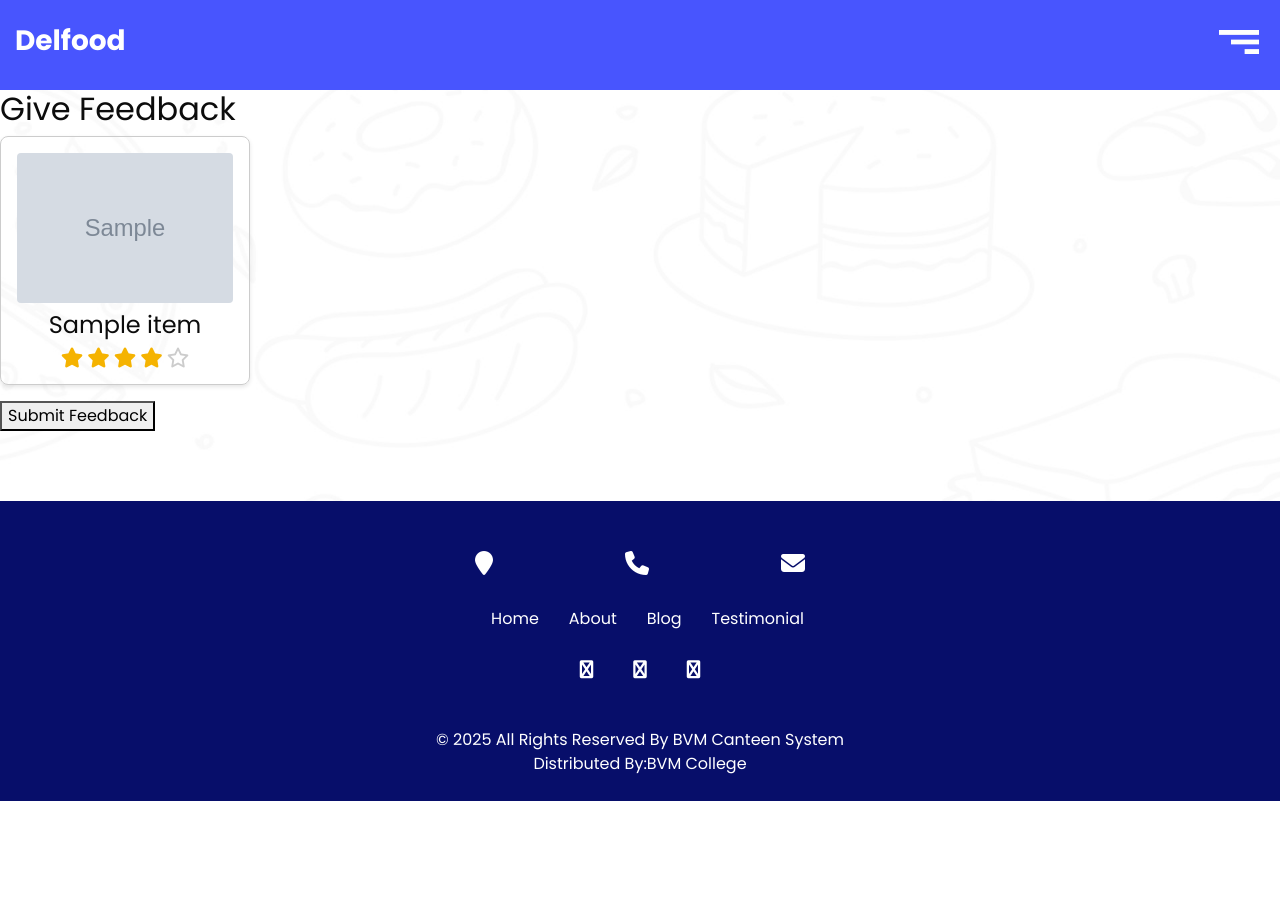
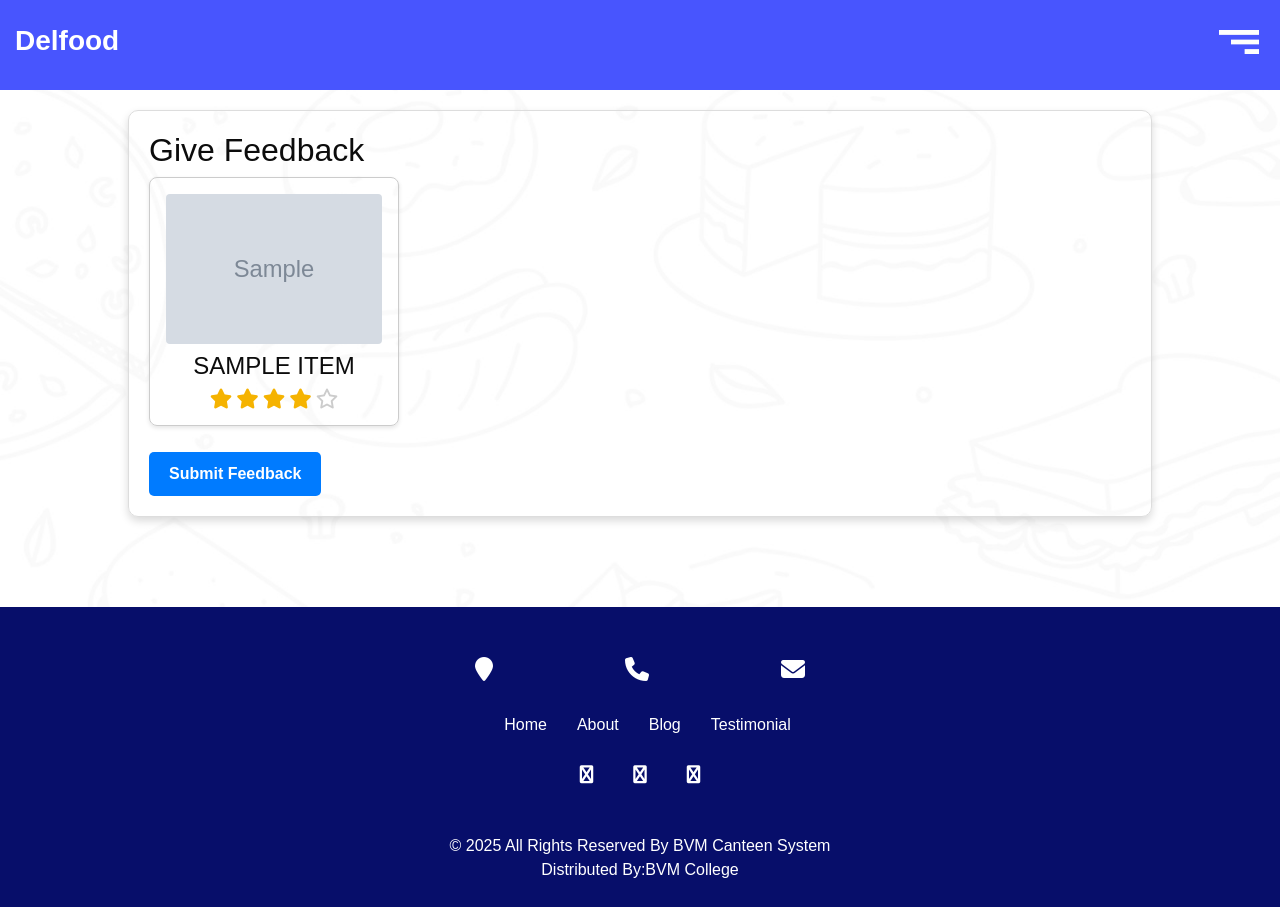
Before and after one commit to DyvinBiju/canteen-system, a Django app: template canteen_project/canteenapp/templates/feedback.html in a window 1280 px wide. Before the commit the page ends 801 px from the top, so only its background shows below. Run offline with Django 3.2, Linux system fonts and the light colour scheme; the template is opened without the code that fills it: most values are stand-ins (such as "Sample title", 1, 10 or a date in 2020); grey boxes marked "Sample" are stand-in pictures; some libraries are stand-ins or nearby versions.

Commit message:
feedback feature completed

```diff
--- a/canteen_project/canteenapp/templates/feedback.html
+++ b/canteen_project/canteenapp/templates/feedback.html
@@ -10,6 +10,18 @@
   <link rel="stylesheet" href="https://cdnjs.cloudflare.com/ajax/libs/font-awesome/6.5.0/css/all.min.css" />
 
   <style>
+    body {
+            font-family: Arial, sans-serif;
+        }
+        .feedback-full {
+            width: 80%;
+            margin: 20px auto;
+            border: 1px solid #ddd;
+            border-radius: 10px;
+            padding: 20px;
+            /* background-color: #f8f8f8; */
+            box-shadow: 0px 4px 8px rgba(0, 0, 0, 0.15);
+        }
     .feedback-container {
       display: flex;
       flex-wrap: wrap;
@@ -48,7 +60,59 @@
     .star-rating i.selected {
       color: #f5b301;
     }
+    .submit-btn {
+            display: inline-block;
+            margin-top: 10px;
+            padding: 10px 20px;
+            font-size: 16px;
+            font-weight: bold;
+            border: none;
+            border-radius: 5px;
+            text-align: center;
+            cursor: pointer;
+            text-decoration: none;
+            transition: all 0.3s ease;
+            background-color: #007bff;
+            color: white;
+        }
+        .submit-btn:hover {
+            background-color: #0056b3;
+        }
+        .toast {
+            visibility: hidden;
+            min-width: 250px;
+            background-color: #4BB543;
+            color: white;
+            text-align: center;
+            border-radius: 5px;
+            padding: 15px 25px;
+            position: fixed;
+            top: 20px;
+            left: 50%;
+            transform: translateX(-50%);
+            z-index: 9999;
+            font-weight: bold;
+            box-shadow: 0 4px 8px rgba(0,0,0,0.2);
+        }
+
+        .toast.show {
+            visibility: visible;
+            animation: fadein 0.5s, fadeout 0.5s 2.5s;
+        }
+
+        @keyframes fadein {
+            from {top: 0; opacity: 0;}
+            to {top: 20px; opacity: 1;}
+        }
+
+        @keyframes fadeout {
+            from {top: 20px; opacity: 1;}
+            to {top: 0; opacity: 0;}
+        }
   </style>
+  <!-- Toast Message -->
+  <div id="toast" class="toast">Thank you for your valuable feedback</div>
+  <div class="feedback-full">
 
   <h2>Give Feedback</h2>
 
@@ -58,7 +122,7 @@
       {% for entry in items_with_ratings %}
         <div class="feedback-card">
           <img src="{{ entry.item.image.url }}" alt="{{ entry.item.name }}">
-          <h4>{{ entry.item.name }}</h4>
+          <h4>{{ entry.item.name | upper }}</h4>
 
           <div class="star-rating" data-item-id="{{ entry.item.id }}" data-initial-rating="{{ entry.rating }}">
             {% for i in "12345" %}
@@ -70,8 +134,11 @@
       {% endfor %}
     </div>
 
-    <button type="submit">Submit Feedback</button>
+    <div id="buttonContainer">
+      <button class="submit-btn" onclick="handleFeedback()">Submit Feedback</button>
+  </div>
   </form>
+  </div>
 
   <script>
     document.querySelectorAll('.star-rating').forEach(ratingDiv => {
@@ -101,6 +168,18 @@
         });
       });
     });
+
+    function handleFeedback() {
+
+            const toast = document.getElementById("toast");
+            toast.classList.add("show");
+
+            // Hide toast after 3s
+            setTimeout(() => {
+                toast.classList.remove("show");
+            }, 3000);
+          }
+
   </script>
   </body>
   </html>
--- a/canteen_project/canteenapp/templates/order_history.html
+++ b/canteen_project/canteenapp/templates/order_history.html
@@ -82,7 +82,7 @@
         {% if order_data %}
             {% for order in order_data %}
                 <div class="order-box">
-                    <h2 style="font-weight: 510;">Order ID: {{ order.order.id }}</h2>
+                    <h2 style="font-weight: 510;">Order: {{ forloop.revcounter }}</h2>
                     <p><strong>Date:</strong> <i style="font-size: 17px;">{{ order.order.created_at }}</i></p>
 
                     <table>
```
